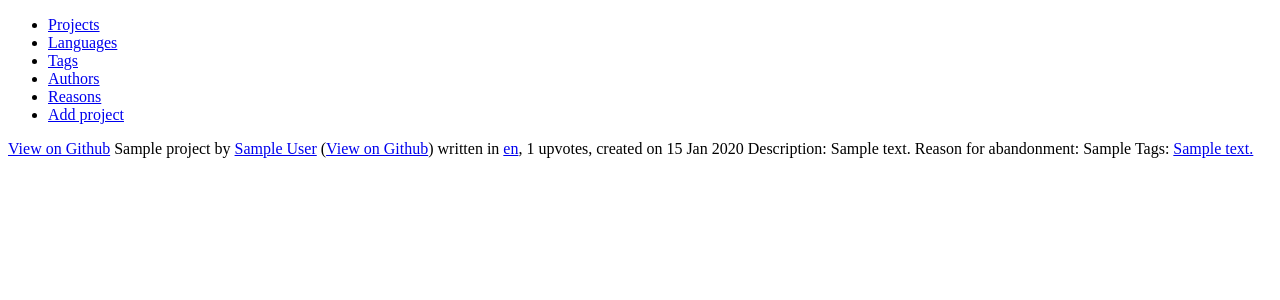
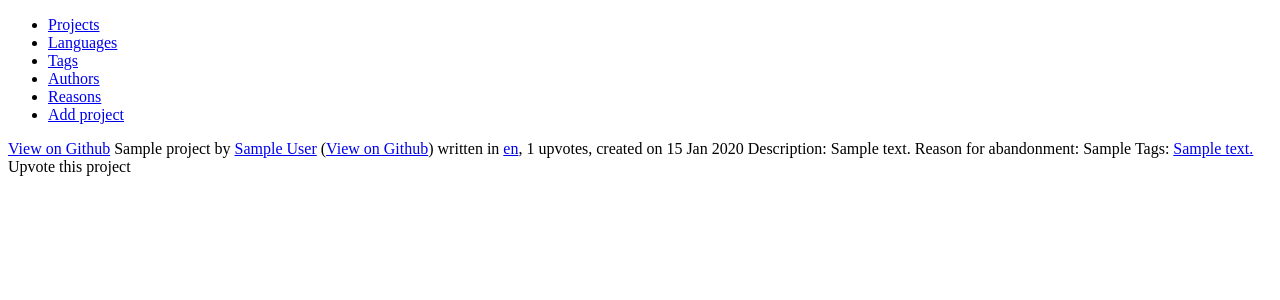
Before and after one commit to Kunstmord/abandoned, a Django app: page /project/1/ in a window 1280 px wide. Shown: the top 300 px of the page. Run offline with Django 3.2, Linux system fonts and the light colour scheme; tables that the repository leaves empty hold one stand-in row (values such as "Sample post"); parts of the project's set-up code (start-up, migrations or seed data) failed here and were passed over; some libraries are stand-ins or nearby versions.

Commit message:
added upvote button

```diff
--- a/templates/single_project.html
+++ b/templates/single_project.html
@@ -3,6 +3,7 @@
 <head lang="en">
     <meta charset="UTF-8">
     <script src="{{ STATIC_URL }}libs/jquery-2.1.3.min.js"></script>
+    <script src="{{ STATIC_URL }}upvotes.js"></script>
 {#    <script src="{{ STATIC_URL }}libs/react.js"></script>#}
 {#    <script src="{{ STATIC_URL }}libs/JSXTransformer.js"></script>#}
 {#    <script src="{{ STATIC_URL }}libs/react-router.min.js"></script>#}
@@ -35,6 +36,8 @@
         Tags: {% for tag in project.tags.all %}
             <a href="{% url 'tag' tag.id %}">{{ tag.text }}</a>
         {% endfor %}
+
+        <div id="upvote_button" data-project-id="{{ project.id }}">Upvote this project</div>
     </div>
 </body>
 </html>
```
